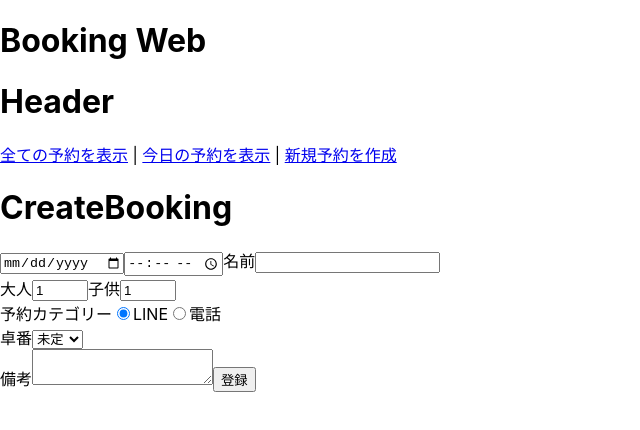
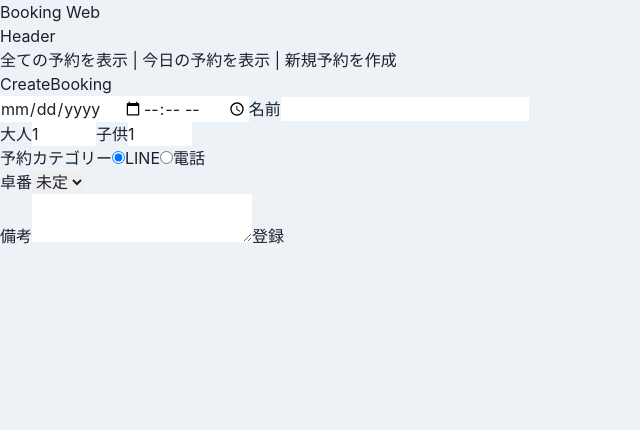
Before and after one commit to fukada-m/ouryokukou_booking, a React (Create React App) app in the folder booking_web/: page /createBooking in a window 1280 px wide. Shown: the top 430 px of the page, without its empty margins (0-640 px from the left). Built offline with nearby package versions, Linux system fonts and the light colour scheme.

Commit message:
ログインを追加してルーテイングを整理

```diff
--- a/booking_web/package.json
+++ b/booking_web/package.json
@@ -3,10 +3,14 @@
   "version": "0.1.0",
   "private": true,
   "dependencies": {
+    "@chakra-ui/react": "^2.8.0",
+    "@emotion/react": "^11.11.1",
+    "@emotion/styled": "^11.11.0",
     "@testing-library/jest-dom": "^5.16.5",
     "@testing-library/react": "^13.4.0",
     "@testing-library/user-event": "^13.5.0",
     "axios": "^1.4.0",
+    "framer-motion": "^10.13.0",
     "react": "^18.2.0",
     "react-dom": "^18.2.0",
     "react-router-dom": "^6.14.1",
--- a/booking_web/src/App.js
+++ b/booking_web/src/App.js
@@ -1,11 +1,9 @@
-import './App.css';
-import { Routes, Route } from "react-router-dom";
 import { RecoilRoot } from 'recoil';
-import { AllBooking } from './components/AllBooking';
+import { ChakraProvider } from "@chakra-ui/react"
+
+import { Router } from './router/Router';
 import { Header } from './components/Header';
-import { CreateBooking } from './components/CreateBooking';
-import { UpdateBooking } from './components/UpdateBooking';
-import { TodayBooking } from './components/TodayBooking';
+import theme from './theme/theme';
 
 
 function App() {
@@ -15,13 +13,9 @@ function App() {
       <h1>Booking Web</h1>
       <Header />
       <RecoilRoot>
-        <Routes>
-          <Route path="/" element={<AllBooking />} />
-          <Route path="/allBooking" element={<AllBooking />} />
-          <Route path="/todayBooking" element={<TodayBooking />} />
-          <Route path="/createBooking" element={<CreateBooking />} />
-          <Route path="/editBooking/:id" element={<UpdateBooking />} />
-        </Routes>
+        <ChakraProvider theme={theme}>
+          <Router />
+        </ChakraProvider>
       </RecoilRoot>
     </>
   );
--- a/booking_web/src/components/CreateBooking.jsx
+++ b/booking_web/src/components/pages/CreateBooking.jsx
@@ -1,7 +1,7 @@
 import React, { useState } from "react";
-import { createBooking } from "../utils/api";
+import { createBooking } from "../../utils/api";
 import { useNavigate } from "react-router-dom";
-import { getWeek } from "../utils/date";
+import { getWeek } from "../../utils/date";
 
 export const CreateBooking = () => {
   const navigate = useNavigate();
@@ -16,7 +16,7 @@ export const CreateBooking = () => {
   const [note, setNote] = useState();
 
   const tableNum = [
-    { id: "", name: "未定"},
+    { id: "", name: "未定" },
     { id: 1, name: "1番" },
     { id: 2, name: "2番" },
     { id: 3, name: "3番" },
@@ -27,8 +27,8 @@ export const CreateBooking = () => {
     { id: 14, name: "14番" },
     { id: 15, name: "15番" },
     { id: 16, name: "16番" },
-    { id: 21, name: "21番" }
-  ]
+    { id: 21, name: "21番" },
+  ];
 
   const create = async () => {
     const week = getWeek(date);
@@ -103,7 +103,9 @@ export const CreateBooking = () => {
         <label>卓番</label>
         <select value={tableId} onChange={(e) => setTableId(e.target.value)}>
           {tableNum.map((table) => (
-            <option key={table.id} value={table.id}>{table.name}</option>
+            <option key={table.id} value={table.id}>
+              {table.name}
+            </option>
           ))}
         </select>
         <br />
--- /dev/null
+++ b/booking_web/src/components/pages/Login.jsx
@@ -0,0 +1,11 @@
+import React, {memo} from 'react'
+import { Link } from 'react-router-dom'
+
+export const Login = memo(() => {
+  return (
+    <div>
+      Login画面
+      <Link to="/allBooking">Loginして全ての予約を表示</Link>
+    </div>
+  );
+})
--- /dev/null
+++ b/booking_web/src/components/pages/Page404.jsx
@@ -0,0 +1,11 @@
+import React from 'react'
+import { Link } from 'react-router-dom'
+
+export const Page404 = () => {
+  return (
+    <div>
+      ページが見つかりません
+      <Link to="/allBooking">全ての予約を表示に戻る</Link>
+    </div>
+  );
+}
--- a/booking_web/src/components/UpdateBooking.jsx
+++ b/booking_web/src/components/pages/UpdateBooking.jsx
@@ -1,6 +1,6 @@
 import React, { useEffect, useState } from 'react'
 import { useParams, useNavigate } from "react-router-dom";
-import { getAllBooking, updateBooking } from '../utils/api';
+import { getAllBooking, updateBooking } from '../../utils/api';
 
 
 export const UpdateBooking = () => {
--- /dev/null
+++ b/booking_web/src/router/Router.js
@@ -0,0 +1,47 @@
+import React from 'react'
+import { Routes, Route } from "react-router-dom";
+
+import { AllBooking } from '../components/pages/AllBooking';
+import { TodayBooking } from '../components/pages/TodayBooking';
+import { CreateBooking } from '../components/pages/CreateBooking';
+import { UpdateBooking } from '../components/pages/UpdateBooking';
+import { Login } from '../components/pages/Login';
+import { Page404 } from '../components/pages/Page404';
+
+const routes = [
+    {
+        path: "/",
+        element: <Login />
+    },
+    {
+        path: "/allBooking",
+        element: <AllBooking />
+    },
+    {
+        path: "/todayBooking",
+        element: <TodayBooking />
+    },
+    {
+        path: "/createBooking",
+        element: <CreateBooking />
+    },
+    {
+        path: "/editBooking/:id",
+        element: <UpdateBooking />
+    },
+    {
+        path: "*",
+        element: <Page404 />
+    }
+
+]
+
+export const Router = () => {
+    return (
+        <Routes>
+            {routes.map((route) => (
+                <Route key={route.path} path={route.path} element={route.element} />
+            ))}
+        </Routes>
+    )
+}
--- /dev/null
+++ b/booking_web/src/theme/theme.js
@@ -0,0 +1,13 @@
+import { extendTheme } from "@chakra-ui/react";
+
+const theme = extendTheme({
+    styles: {
+        global: {
+            body: {
+                backgroundColor: "gray.100"
+            }
+        }
+    }
+});
+
+export default theme;
```
Also changed, not shown: booking_web/src/components/pages/AllBooking.jsx (renamed from booking_web/src/components/AllBooking.jsx, +5 -5 lines), booking_web/src/components/pages/TodayBooking.jsx (renamed from booking_web/src/components/TodayBooking.jsx, +7 -7 lines), 2 other files (tests, documents, lock files or other folders). Lines whose indentation alone changed are shown as unchanged.
